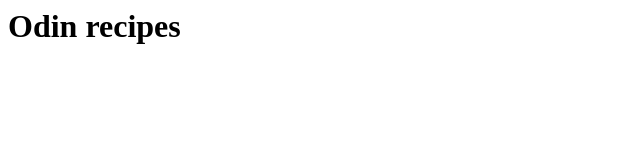
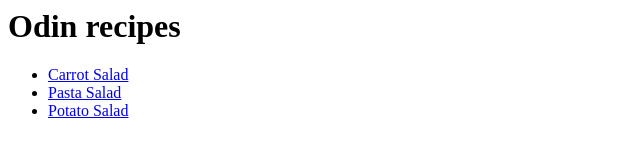
Before and after one commit to rudro987/odin-recipes, a plain HTML site: page index.html in a window 1280 px wide. Shown: the whole page, without its empty margins (0-640 px from the left). Drawn offline with Linux system fonts and the light colour scheme.

Commit message:
created two new recipes link

```diff
--- a/index.html
+++ b/index.html
@@ -7,5 +7,11 @@
 </head>
 <body>
     <h1>Odin recipes</h1>
+    <ul>
+        <li><a href="recipes/carrot-salad.html">Carrot Salad</a></li>
+        <li><a href="recipes/pasta-salad.html">Pasta Salad</a></li>
+        <li><a href="recipes/potato-salad.html">Potato Salad</a></li>
+    </ul>
+
 </body>
 </html>
```
